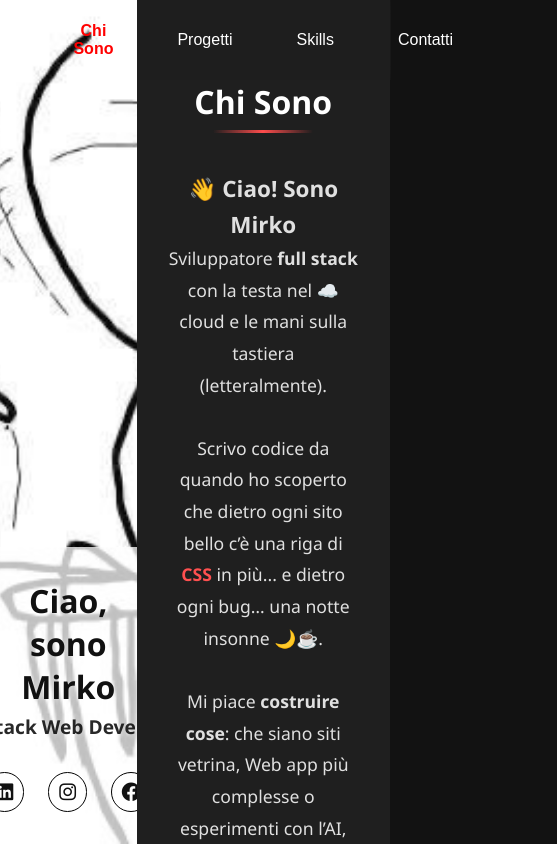
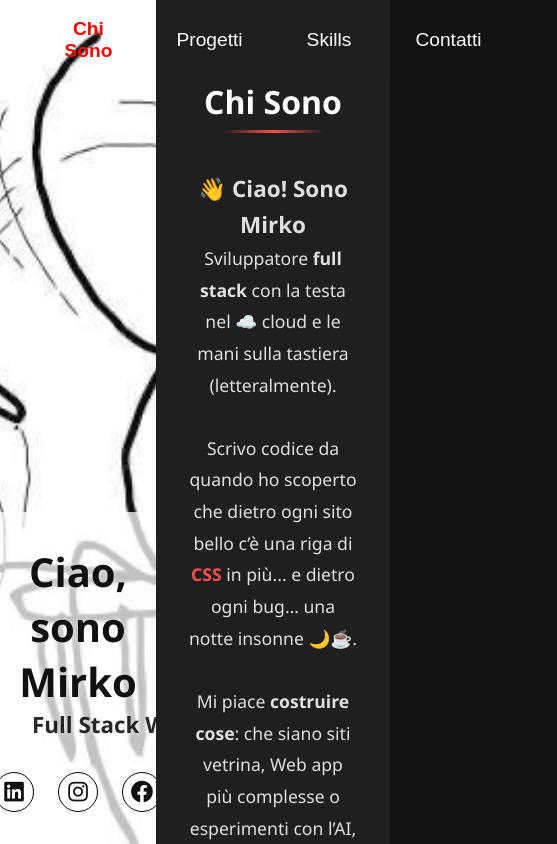
Before and after one commit to MirkoCaccavone/portfolio, a React (Vite) app: page / in a window 390 px wide. Shown: the top 844 px of the page, 557 px wide, since content can reach past the window. Built offline with nearby package versions, Linux system fonts and the light colour scheme.

Commit message:
Enhance responsive design across multiple stylesheets for improved layout on tablet devices

```diff
--- a/src/components/Projects.jsx
+++ b/src/components/Projects.jsx
@@ -82,45 +82,11 @@ const Projects = () => {
         </motion.div>
     );
 
-    // const ProjectModal = ({ project, onClose }) => (
-    //     <motion.div
-    //         className="project-modal-overlay"
-    //         initial={{ opacity: 0 }}
-    //         animate={{ opacity: 1 }}
-    //         exit={{ opacity: 0 }}
-    //         onClick={onClose}
-    //     >
-    //         <motion.div
-    //             className="project-modal-content"
-    //             initial={{ y: 50, opacity: 0 }}
-    //             animate={{ y: 0, opacity: 1 }}
-    //             exit={{ y: 50, opacity: 0 }}
-    //             onClick={e => e.stopPropagation()}
-    //         >
-    //             <button className="modal-close" onClick={onClose}>×</button>
-    //             <h2>{project.title} - Demo</h2>
-    //             <div className="demo-media-container">
-    //                 {project.demoMedia.map((media, index) => (
-    //                     <div key={index} className="demo-media-item">
-    //                         {media.type === 'image' ? (
-    //                             <img src={media.url} alt={media.caption} />
-    //                         ) : (
-    //                             <video controls>
-    //                                 <source src={media.url} type="video/mp4" />
-    //                                 Il tuo browser non supporta il tag video.
-    //                             </video>
-    //                         )}
-    //                         <p className="demo-caption">{media.caption}</p>
-    //                     </div>
-
     return (
         // Sezione principale dei progetti con animazione di fade-in
-        <motion.section
+        <section
             className="projects-container"
             id="projects"
-            initial={{ opacity: 0 }} // Opacità iniziale
-            animate={{ opacity: 1 }} // Opacità finale
-            transition={{ duration: 0.6 }} // Durata dell'animazione
         >
             {/* Titolo della sezione */}
             <h2>I Miei Progetti</h2>
@@ -128,12 +94,9 @@ const Projects = () => {
             {/* Griglia dei progetti */}
             <div className="projects-grid">
                 {projects.map((project, index) => (
-                    <motion.div
+                    <div
                         key={index}
                         className="project-card"
-                        initial={{ opacity: 0, y: 20 }} // Animazione di entrata
-                        animate={{ opacity: 1, y: 0 }}
-                        transition={{ delay: index * 0.1 }} // Ritardo progressivo per effetto "cascade"
                     >
                         {/* Immagine o video del progetto */}
                         <div className="project-image">
@@ -167,7 +130,7 @@ const Projects = () => {
                                 ))}
                             </div>
                         </div>
-                    </motion.div>
+                    </div>
                 ))}
             </div>
 
@@ -180,7 +143,7 @@ const Projects = () => {
                     />
                 )}
             </AnimatePresence>
-        </motion.section>
+        </section>
     )
 }
 
--- a/src/styles/Contacts.css
+++ b/src/styles/Contacts.css
@@ -107,9 +107,49 @@
 /* =====================
     Responsive
     ===================== */
-@media (max-width: 768px) {
+
+
+/* Tablet */
+
+@media (max-width: 1200px) {
+
+    /* =====================
+        Layout Contenuti Contatti
+        ===================== */
     .contacts-content {
-        grid-template-columns: 1fr;
-        gap: 2rem;
+        display: flex;
+        flex-direction: column;
+        gap: 4rem;
+    }
+
+    /* =====================
+        Info Contatto (parte superiore)
+        ===================== */
+    .contact-info {
+        flex-direction: row;
+        justify-content: space-evenly;
+        flex-wrap: wrap;
+        gap: 1rem;
+        /* margin-bottom: 3rem; */
+    }
+
+    .info-item {
+        gap: 1.5rem;
+        font-size: 1.2rem;
+    }
+
+    .info-item i {
+        font-size: 2rem;
+    }
+
+
+    /* =====================
+        Form Contatti (form)
+        ===================== */
+
+    .form-group input,
+    .form-group textarea,
+    .contact-form button {
+        font-size: 1.2rem;
     }
 }
--- a/src/styles/Header.css
+++ b/src/styles/Header.css
@@ -78,3 +78,20 @@
     font-weight: bold;
     position: relative;
 }
+
+
+/* =====================
+   Responsive Design
+   ===================== */
+
+/* Tablet */
+
+@media (max-width: 1024px) {
+    .header {
+        width: calc(100% - 40%);
+    }
+
+    .nav-links button {
+        font-size: 1.2rem;
+    }
+}
--- a/src/styles/HomePage.css
+++ b/src/styles/HomePage.css
@@ -20,8 +20,6 @@
    Colonna Sinistra (Sidebar)
    ===================== */
 .left-content {
-    background-color: red;
-    /* Da personalizzare */
     width: 35%;
 }
 
@@ -30,7 +28,22 @@
    Colonna Destra (Contenuti principali)
    ===================== */
 .right-content {
-    background-color: green;
-    /* Da personalizzare */
     width: 65%;
 }
+
+
+/* =====================
+   Responsive Design
+   ===================== */
+
+/* Tablet */
+
+@media (max-width: 1024px) {
+    .left-content {
+        width: 40%;
+    }
+
+    .right-content {
+        width: 60%;
+    }
+}
--- a/src/styles/Projects.css
+++ b/src/styles/Projects.css
@@ -63,7 +63,6 @@
     gap: 2rem;
     width: 100%;
     flex-wrap: wrap;
-    /* max-width: 1200px; */
 }
 
 
@@ -189,10 +188,10 @@
 }
 
 
-/* =====================
+/*=====================
     Overlay Modale Progetto
     ===================== */
-.project-modal-overlay {
+/* .project-modal-overlay {
     position: fixed;
     top: 0;
     left: 0;
@@ -215,7 +214,7 @@
     max-height: 90vh;
     overflow-y: auto;
     position: relative;
-}
+} */
 
 
 /* Bottone chiusura modale */
@@ -274,3 +273,44 @@
     color: #cccccc;
     font-size: 0.9rem;
 }
+
+
+/* =====================
+   Responsive Design
+   ===================== */
+
+/* Tablet */
+
+@media (max-width: 1024px) {
+
+    .project-card {
+        width: 380px;
+        margin-bottom: 20px;
+    }
+
+    /* =====================
+        Info Card Progetto (titolo, descrizione, tech)
+        ===================== */
+    .project-info h3 {
+        font-size: 1.8rem;
+    }
+
+    .project-info p {
+        margin: 1.5rem 0;
+        font-size: 1.2rem;
+    }
+
+    .project-tech {
+        gap: 0.7rem;
+    }
+
+    .tech-tag {
+        font-size: 1.1rem;
+    }
+
+    /* Stile dei bottoni/collegamenti nell'overlay */
+    .project-overlay a,
+    .demo-link {
+        font-size: 1.2rem;
+    }
+}
--- a/src/styles/Sidebar.css
+++ b/src/styles/Sidebar.css
@@ -12,11 +12,6 @@
     flex-direction: column;
     align-items: center;
     padding: 0;
-}
-
-/* Sidebar con effetto scroll */
-.sidebar-scrolled {
-    transform: translateY(-20px);
 }
 
 /* =====================
@@ -75,7 +70,6 @@
     background: linear-gradient(transparent, rgba(0, 0, 0, 0.9));
     color: white;
     text-align: center;
-    /* Rimuovi opacity e transition che rendevano il testo visibile solo al hover */
 }
 
 /* Rimuovi questa regola se presente */
@@ -101,14 +95,11 @@
     font-weight: 600;
 }
 
-.intro p {
+.typewriter {
     margin: 5px 0 0;
     font-size: 1.2rem;
     font-weight: 600;
     opacity: 0.9;
-}
-
-.typewriter {
     white-space: nowrap;
     overflow: hidden;
     margin: 0 auto;
@@ -217,7 +208,6 @@
     text-decoration: none;
     padding: 5px 10px;
     border: 1px solid white;
-    border-radius: 20px;
     font-size: 0.8rem;
     transition: all 0.3s ease;
 }
@@ -247,3 +237,58 @@
 .image-container:hover .socials a {
     border: 1px solid rgb(0, 0, 0);
 }
+
+/* =====================
+   Responsive Design
+   ===================== */
+
+/* Tablet */
+
+@media (max-width: 1024px) {
+    .sidebar {
+        width: 40%;
+    }
+
+    /* =====================
+        Testo Introduttivo e Typewriter
+        ===================== */
+
+    .intro h2 {
+        /* margin: 0; */
+        font-size: 2.5rem;
+        /* font-weight: 600; */
+    }
+
+    .typewriter {
+        font-size: 1.4rem;
+    }
+
+    /* =====================
+        Social Links Sidebar
+        ===================== */
+
+    .social-link {
+        width: 50px;
+        height: 50px;
+    }
+
+    .social-link i {
+        font-size: 1.6rem;
+    }
+}
+
+@media (max-width: 900px) {
+
+    /* =====================
+        Social Links Sidebar
+        ===================== */
+
+    .social-link {
+        width: 40px;
+        height: 40px;
+    }
+
+    .social-link i {
+        font-size: 1.4rem;
+    }
+}
--- a/src/styles/Skills.css
+++ b/src/styles/Skills.css
@@ -81,7 +81,7 @@
     display: flex;
     justify-content: space-between;
     align-items: center;
-    margin-bottom: 0.5rem;
+    margin-bottom: 1.5rem;
 }
 
 
@@ -106,7 +106,6 @@
    Barra Skill (contenitore)
    ===================== */
 .skill-bar {
-    /* width: 100%; */
     height: 6px;
     background-color: rgba(255, 255, 255, 0.1);
     border-radius: 3px;
@@ -170,28 +169,6 @@
     box-shadow: 0 0 15px rgba(255, 77, 77, 0.5);
 }
 
-
-/* =====================
-   Responsive Design
-   ===================== */
-@media (max-width: 768px) {
-    .skills-grid {
-        grid-template-columns: 1fr;
-        /* Una sola colonna su mobile */
-        padding: 0.5rem;
-    }
-
-    .skills-container h2 {
-        font-size: 2rem;
-        margin-bottom: 2rem;
-    }
-
-    .skill-item {
-        padding: 0.6rem;
-    }
-}
-
-
 /* Animazione per le skill cards (fade in dal basso) */
 @keyframes fadeInUp {
     from {
@@ -246,4 +223,47 @@
     background: linear-gradient(90deg, #ff4d4d 60%, #616161 100%);
     opacity: 0.7;
     transition: transform 0.6s, background 0.6s, opacity 0.6s;
+
 }
+
+/* =====================
+   Responsive Design
+   ===================== */
+
+/* Tablet */
+
+@media (max-width: 1024px) {
+
+    /* =====================
+       Contenitore Principale
+       ===================== */
+    .skills-container {
+        padding: 4rem 2rem 1rem;
+    }
+
+    /* =====================
+       Titolo Sezione Skills
+       ===================== */
+    .skills-container h2 {
+        margin: 2rem 0 3rem;
+    }
+
+    /* =====================
+        Griglia delle Skill
+    ===================== */
+    .skills-grid {
+        gap: 1rem;
+    }
+
+    /* =====================
+       Card Singola Skill
+       ===================== */
+    .skill-item {
+        min-height: 100px;
+        width: 47%;
+    }
+
+    .skill-name {
+        font-size: 1rem;
+    }
+}
```
